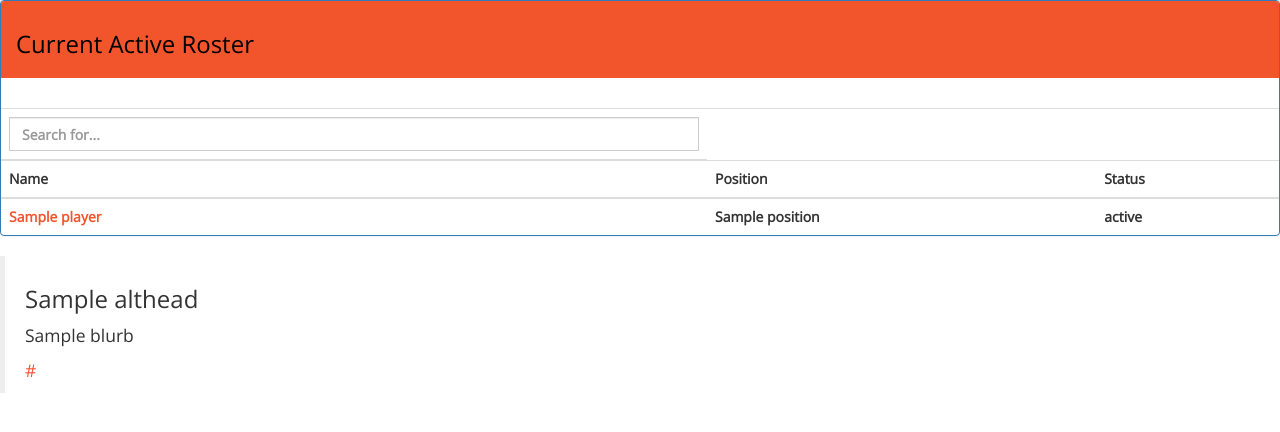
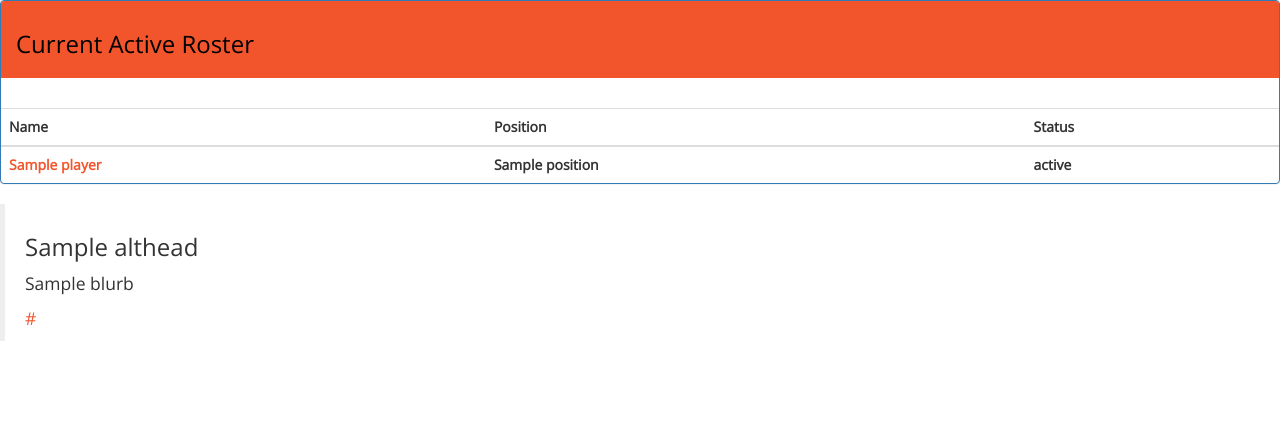
Before and after one commit to joshwertheim/SFGinfo, a Python web app: template templates/roster.html in a window 1280 px wide. Shown: the top 432 px of the page. Run offline with Jinja, Linux system fonts and the light colour scheme; the template is opened without the code that fills it: most values are stand-ins (such as "Sample title", 1, 10 or a date in 2020); lists and menus that the app fills with data are empty; some libraries are stand-ins or nearby versions.

Commit message:
removing unusable search bar for now

```diff
--- a/templates/roster.html
+++ b/templates/roster.html
@@ -34,11 +34,6 @@
           <!-- Table -->
           <table class="table">
                 <thead>
-                    <th>
-                        <div class="input-group" id="input-box">
-                            <input type="text" class="form-control" id="" placeholder="Search for...">
-                        </div>
-                    </th>
                     <tr>
                         <th>Name</th>
                         <th>Position</th>
```
